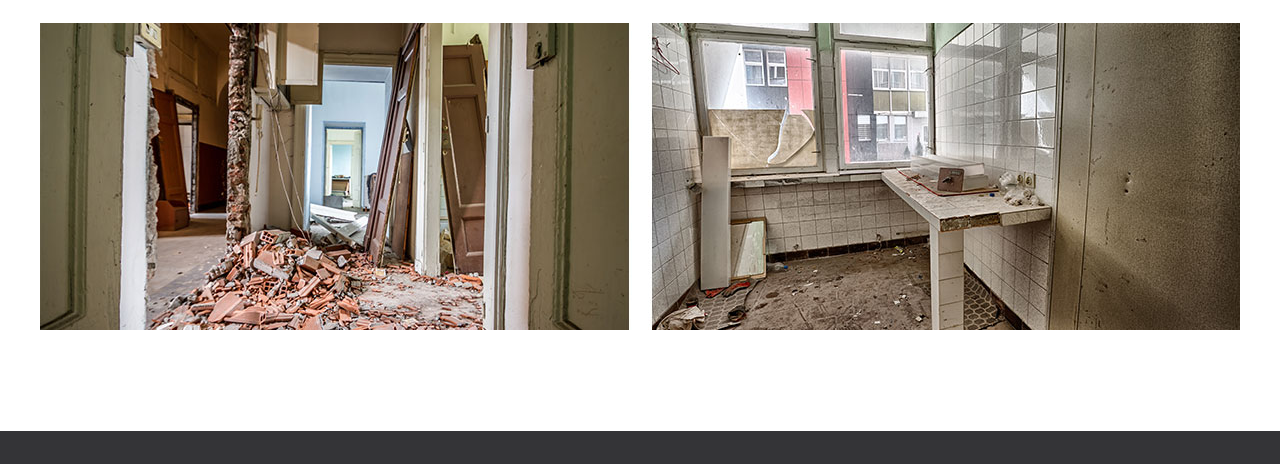
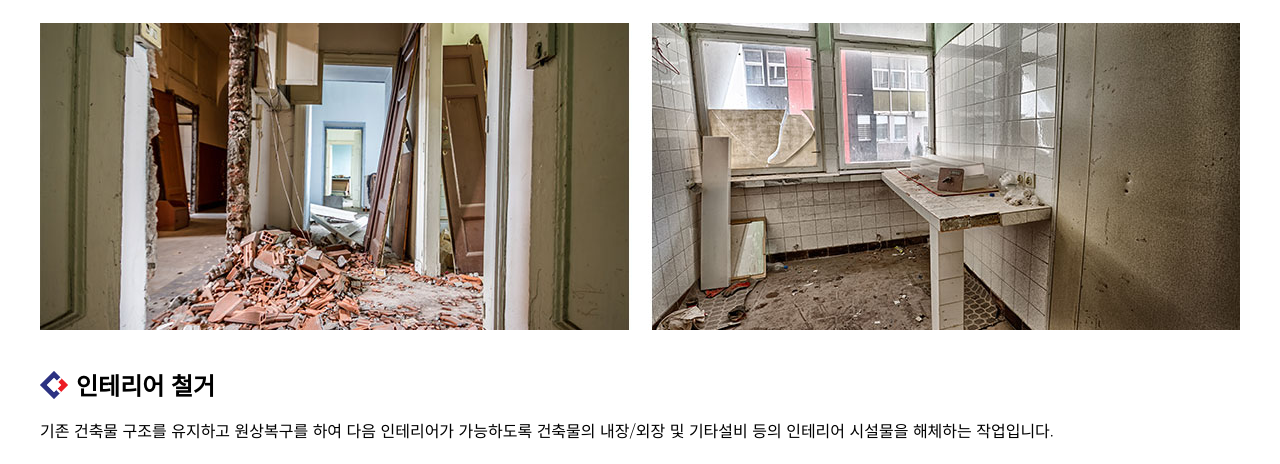
Before and after one commit to wooju75/website02-2021-02-20, a plain HTML site: page business.html in a window 1280 px wide. Shown: the part 1130-1594 px from the top of the page. Drawn offline with nearby package versions, Linux system fonts and the light colour scheme.

Commit message:
Update business.html

```diff
--- a/business.html
+++ b/business.html
@@ -76,7 +76,7 @@
               <img src="image/sub/tab_img02.jpg" />
             </div>
           </div>
-          <!-- <div class="tab__content-group group">
+          <div class="tab__content-group group">
             <div class="tab__content-txt">
               <h3 class="tab__sub-tit">인테리어 철거</h3>
               <div class="tab__cnt">
@@ -85,7 +85,7 @@
                 해체하는 작업입니다.
               </div>
             </div>
-          </div> -->
+          </div>
         </div>
       </div>
     </div>
```
